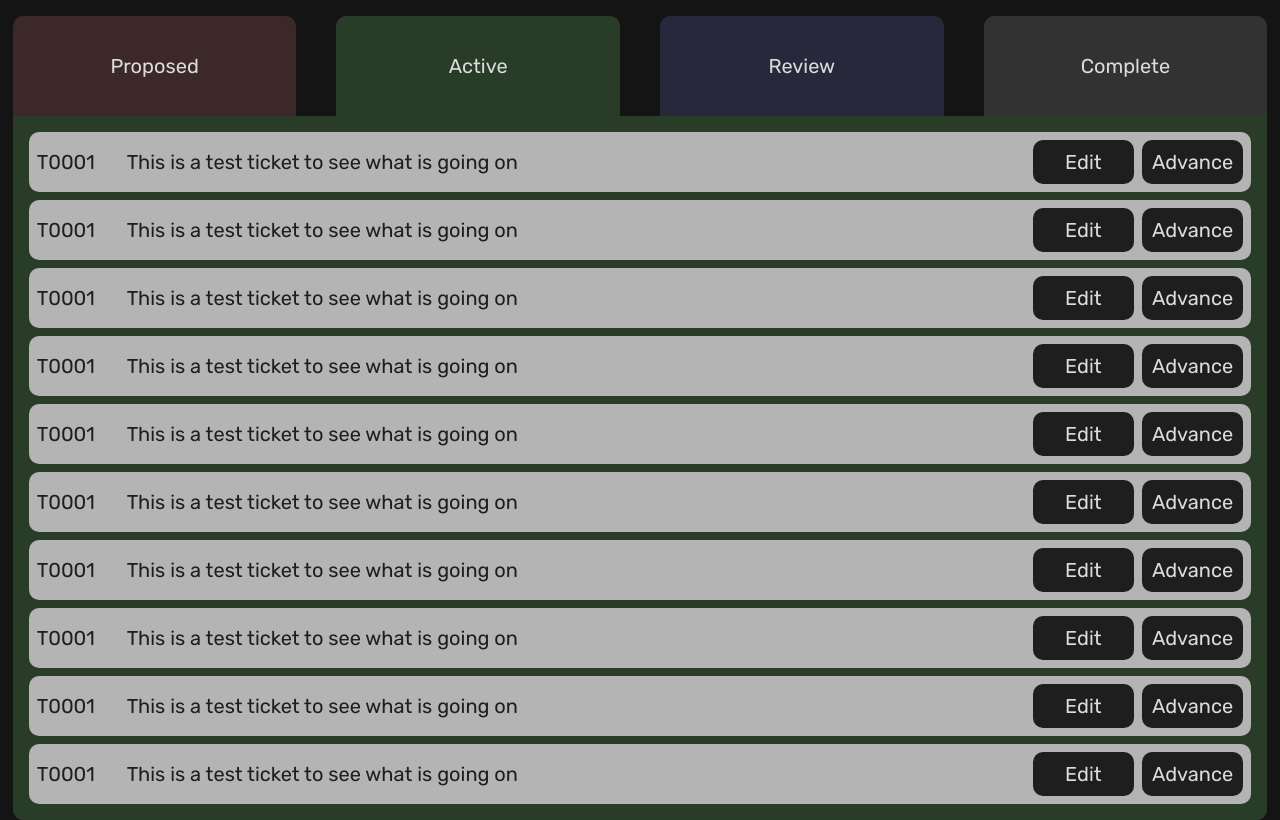
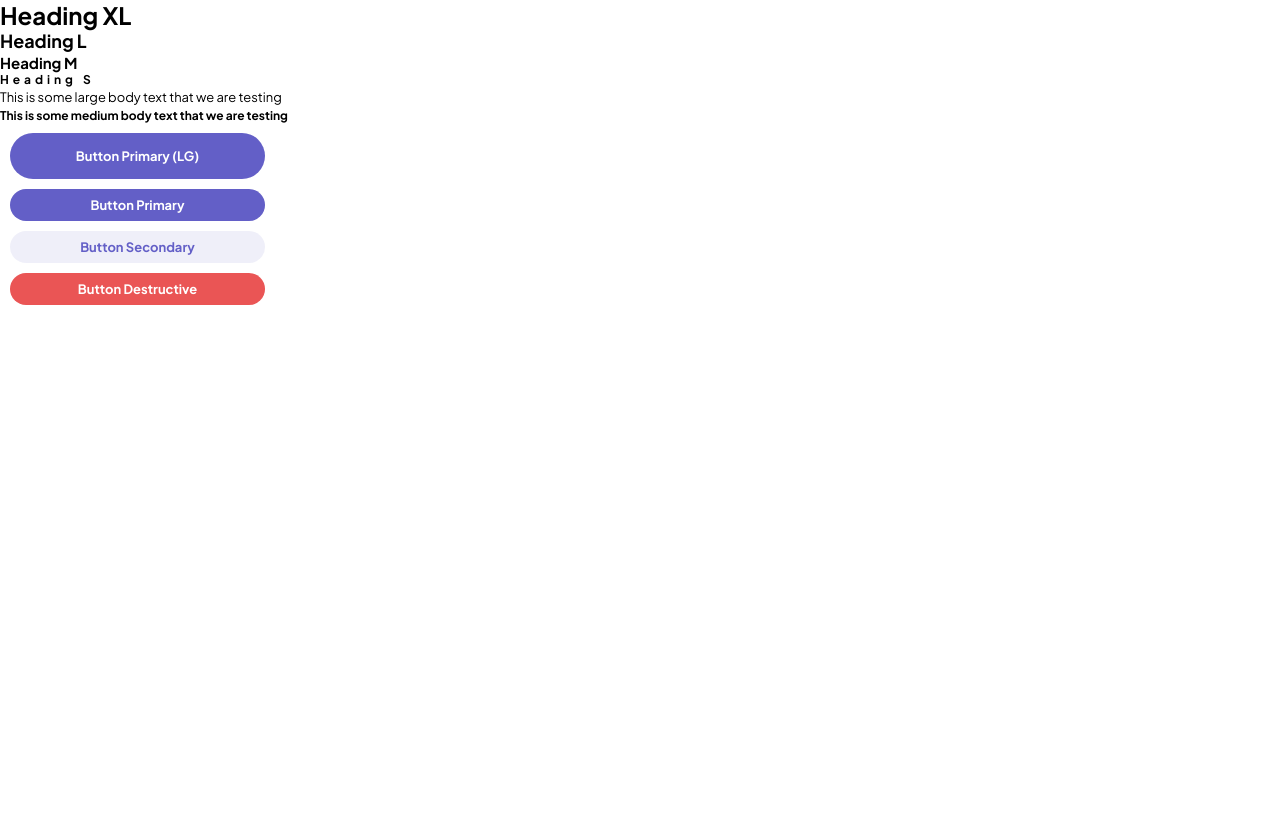
Before and after one commit to NaetharuCodes/kanban, a React (Vite) app in the folder kanban-ui/: page / in a window 1280 px wide. Built offline with nearby package versions, Linux system fonts and the light colour scheme.

Commit message:
add-buttons

```diff
--- a/kanban-ui/index.html
+++ b/kanban-ui/index.html
@@ -5,6 +5,9 @@
   <meta charset="UTF-8" />
   <link rel="icon" type="image/svg+xml" href="/vite.svg" />
   <meta name="viewport" content="width=device-width, initial-scale=1.0" />
+  <link rel="preconnect" href="https://fonts.googleapis.com">
+<link rel="preconnect" href="https://fonts.gstatic.com" crossorigin>
+<link href="https://fonts.googleapis.com/css2?family=Plus+Jakarta+Sans:ital,wght@0,200..800;1,200..800&display=swap" rel="stylesheet">
   <link rel="preconnect" href="https://fonts.googleapis.com">
   <link rel="preconnect" href="https://fonts.gstatic.com" crossorigin>
   <link
--- a/kanban-ui/src/App.module.css
+++ /dev/null
@@ -1,43 +0,0 @@
-.container {
-  display: flex;
-  flex-direction: column;
-  align-items: center;
-  justify-content: center;
-  min-height: 100vh;
-  background-color: rgb(20, 20, 20);
-}
-
-.kanbanBoard {
-  min-height: 94vh;
-  width: 98vw;
-  border-radius: 10px;
-  position: relative;
-  overflow: hidden;
-  margin-top: 2vh;
-}
-
-.kanbanTabs {
-  height: 100px;
-  width: 100%;
-  background-color: rgb(20, 20, 20);
-  display: grid;
-  grid-template-columns: repeat(4, 1fr);
-  gap: 40px;
-}
-
-.tab {
-  display: flex;
-  align-items: center;
-  justify-content: center;
-  border-radius: 10px 10px 0 0;
-  cursor: pointer;
-}
-
-.kanbanContent {
-  margin: 16px;
-  background-color: aliceblue;
-  background-color: transparent;
-  display: grid;
-  grid-template-columns: repeat(1, 1fr);
-  gap: 8px;
-}
--- a/kanban-ui/src/App.tsx
+++ b/kanban-ui/src/App.tsx
@@ -1,70 +1,47 @@
-import { useState } from "react";
-import styles from "./App.module.css";
-import KanBanItem from "./components/KanBanItem/KanBanItem";
-import data from "./data/data.json";
-
-enum Page {
-  PROPOSED = "Proposed",
-  ACTIVE = "Active",
-  REVIEW = "Review",
-  COMPLETE = "Complete",
-}
+import MainButton from "./components/MainButton/MainButton";
 
 const App = () => {
-  const [page, setPage] = useState<Page>(Page.ACTIVE);
-
-  const handleChangePage = (targetPage: Page) => {
-    setPage(targetPage);
-  };
-
   return (
-    <div className={styles.container}>
+    <div className="heading-xl">
+      <h1 className="heading-xl">Heading XL</h1>
+      <h2 className="heading-lg">Heading L</h2>
+      <h3 className="heading-md">Heading M</h3>
+      <h4 className="heading-sm">Heading S</h4>
+      <p className="text-lg">
+        This is some large body text that we are testing
+      </p>
+      <p className="text-md">
+        This is some medium body text that we are testing
+      </p>
       <div
-        className={`${styles.kanbanBoard} ${
-          page === Page.PROPOSED
-            ? "bg-proposed"
-            : page === Page.ACTIVE
-            ? "bg-active"
-            : page === Page.REVIEW
-            ? "bg-review"
-            : "bg-complete"
-        }`}
+        style={{
+          display: "flex",
+          flexDirection: "column",
+          gap: "10px",
+          margin: "10px",
+        }}
       >
-        <div className={styles.kanbanTabs}>
-          <div
-            role="button"
-            onClick={() => handleChangePage(Page.PROPOSED)}
-            className={`${styles.tab} bg-proposed`}
-          >
-            Proposed
-          </div>
-          <div
-            role="button"
-            onClick={() => handleChangePage(Page.ACTIVE)}
-            className={`${styles.tab} bg-active`}
-          >
-            Active
-          </div>
-          <div
-            role="button"
-            onClick={() => handleChangePage(Page.REVIEW)}
-            className={`${styles.tab} bg-review`}
-          >
-            Review
-          </div>
-          <div
-            role="button"
-            onClick={() => handleChangePage(Page.COMPLETE)}
-            className={`${styles.tab} bg-complete`}
-          >
-            Complete
-          </div>
-        </div>
-        <div className={styles.kanbanContent}>
-          {data.tickets.map((ticket) => (
-            <KanBanItem ticketNumber={ticket.number} text={ticket.text} />
-          ))}
-        </div>
+        <MainButton
+          text="Button Primary (LG)"
+          onClick={() => console.log("you click me")}
+          type="primary"
+          large
+        />
+        <MainButton
+          text="Button Primary"
+          onClick={() => console.log("you click me")}
+          type="primary"
+        />
+        <MainButton
+          text="Button Secondary"
+          onClick={() => console.log("you click me")}
+          type="secondary"
+        />
+        <MainButton
+          text="Button Destructive"
+          onClick={() => console.log("you click me")}
+          type="destructive"
+        />
       </div>
     </div>
   );
--- a/kanban-ui/src/components/KanBanItem/KanBanItem.module.css
+++ /dev/null
@@ -1,42 +0,0 @@
-.container {
-  border-radius: 10px;
-  background-color: rgb(180, 180, 180);
-  padding: 8px;
-  display: flex;
-  flex-direction: row;
-  justify-content: space-between;
-  align-items: center;
-}
-
-.text {
-  color: rgb(30, 30, 30);
-}
-
-.mainSection {
-  display: flex;
-}
-
-.ticketNumber {
-  color: rgb(30, 30, 30);
-  margin-right: 32px;
-}
-
-.button {
-  padding: 10px;
-  background-color: rgb(30, 30, 30);
-  border: none;
-  outline: none;
-  border-radius: 10px;
-  cursor: pointer;
-  transition: 0.1s ease;
-}
-
-.button:active {
-  background-color: rgb(60, 60, 60);
-}
-
-.buttonContainer {
-  display: grid;
-  grid-template-columns: repeat(2, 1fr);
-  gap: 8px;
-}
--- a/kanban-ui/src/components/KanBanItem/KanBanItem.tsx
+++ /dev/null
@@ -1,23 +0,0 @@
-import styles from "./KanBanItem.module.css";
-
-interface KanBanItemPropos {
-  ticketNumber: string;
-  text: string;
-}
-
-const KanBanItem = ({ ticketNumber, text }: KanBanItemPropos) => {
-  return (
-    <div className={styles.container}>
-      <div className={styles.mainSection}>
-        <div className={styles.ticketNumber}>{ticketNumber}</div>
-        <div className={styles.text}>{text}</div>
-      </div>
-      <div className={styles.buttonContainer}>
-        <button className={styles.button}>Edit</button>
-        <button className={styles.button}>Advance</button>
-      </div>
-    </div>
-  );
-};
-
-export default KanBanItem;
--- /dev/null
+++ b/kanban-ui/src/components/MainButton/MainButtom.module.css
@@ -0,0 +1,40 @@
+.button {
+  border: none;
+  outline: none;
+  padding: 8px;
+  border-radius: 24px;
+  color: white;
+  width: 255px;
+  font-weight: bold;
+  font-size: 1.08rem;
+  transition: 0.1s ease;
+}
+
+.primary {
+  background-color: rgba(var(--purple), 1);
+}
+
+.primary:hover {
+  background-color: rgba(var(--violet), 1);
+}
+
+.secondary {
+  background-color: rgba(var(--purple), 0.1);
+  color: rgba(var(--purple), 1);
+}
+
+.secondary:hover {
+  background-color: rgba(var(--purple), 0.25);
+}
+
+.destructive {
+  background-color: rgba(var(--red), 1);
+}
+
+.destructive:hover {
+  background-color: rgba(var(--pink), 1);
+}
+
+.large {
+  padding: 15px;
+}
--- /dev/null
+++ b/kanban-ui/src/components/MainButton/MainButton.tsx
@@ -0,0 +1,33 @@
+import styles from "./MainButtom.module.css";
+
+enum Buttons {
+  Primary = "primary",
+  Secondary = "secondary",
+  Destructive = "destructive",
+}
+
+interface MainButtonProps {
+  text: string;
+  onClick: () => void;
+  type: string;
+  large?: boolean;
+}
+
+const MainButton = ({ text, onClick, type, large }: MainButtonProps) => {
+  return (
+    <button
+      className={`${styles.button} ${
+        type === Buttons.Primary
+          ? styles.primary
+          : type === Buttons.Secondary
+          ? styles.secondary
+          : styles.destructive
+      } ${large && styles.large}`}
+      onClick={onClick}
+    >
+      {text}
+    </button>
+  );
+};
+
+export default MainButton;
--- a/kanban-ui/src/data/data.json
+++ /dev/null
@@ -1,44 +0,0 @@
-{
-  "tickets": [
-    {
-      "number": "T0001",
-      "text": "This is a test ticket to see what is going on"
-    },
-    {
-      "number": "T0001",
-      "text": "This is a test ticket to see what is going on"
-    },
-    {
-      "number": "T0001",
-      "text": "This is a test ticket to see what is going on"
-    },
-    {
-      "number": "T0001",
-      "text": "This is a test ticket to see what is going on"
-    },
-    {
-      "number": "T0001",
-      "text": "This is a test ticket to see what is going on"
-    },
-    {
-      "number": "T0001",
-      "text": "This is a test ticket to see what is going on"
-    },
-    {
-      "number": "T0001",
-      "text": "This is a test ticket to see what is going on"
-    },
-    {
-      "number": "T0001",
-      "text": "This is a test ticket to see what is going on"
-    },
-    {
-      "number": "T0001",
-      "text": "This is a test ticket to see what is going on"
-    },
-    {
-      "number": "T0001",
-      "text": "This is a test ticket to see what is going on"
-    }
-  ]
-}
--- a/kanban-ui/src/index.css
+++ b/kanban-ui/src/index.css
@@ -2,33 +2,58 @@
   box-sizing: border-box;
   margin: 0;
   padding: 0;
-  font-size: 20px;
-  font-family: "Rubik", sans-serif;
-  color: rgb(220, 220, 220);
+  font-size: 12px;
+  font-family: "Plus Jakarta Sans", sans-serif;
+  color: black;
 }
 
 :root {
-  --proposed: rgb(60, 40, 40);
-  --active: rgb(40, 60, 40);
-  --review: rgb(40, 40, 60);
-  --complete: rgb(50, 50, 50);
+  --purple: 99, 95, 199; /* #635fc7 */
+  --violet: 168, 164, 255; /* #a8a4ff */
+  --black: 0, 1, 18; /* #000112 */
+  --charcoal: 32, 33, 44; /* #20212c */
+  --dark-gray: 43, 44, 55; /* #2b2c37 */
+  --mid-gray: 62, 63, 78; /* #3e3f4e */
+  --blue-gray: 130, 143, 163; /* #828fa3 */
+  --light-gray: 228, 235, 250; /* #e4ebfa */
+  --light-blue: 244, 247, 253; /* #f4f7fd */
+  --red: 234, 85, 85; /* #ea5555 */
+  --pink: 255, 152, 152; /* #ff9898 */
 }
 
-.kanbanBoard {
+.heading-xl {
+  font-weight: bold;
+  font-size: 2rem;
+  line-height: 1.25;
 }
 
-.bg-proposed {
-  background-color: var(--proposed);
+.heading-lg {
+  font-weight: bold;
+  font-size: 1.5rem;
+  line-height: 1.27;
 }
 
-.bg-active {
-  background-color: var(--active);
+.heading-md {
+  font-weight: bold;
+  font-size: 1.25rem;
+  line-height: 1.27;
 }
 
-.bg-review {
-  background-color: var(--review);
+.heading-sm {
+  font-weight: bold;
+  font-size: 1rem;
+  line-height: 1.25;
+  letter-spacing: 0.33rem;
 }
 
-.bg-complete {
-  background-color: var(--complete);
+.text-lg {
+  font-weight: normal;
+  font-size: 1.08rem;
+  line-height: 1.78rem;
 }
+
+.text-md {
+  font-weight: bold;
+  font-size: 1rem;
+  line-height: 1.25;
+}
```
